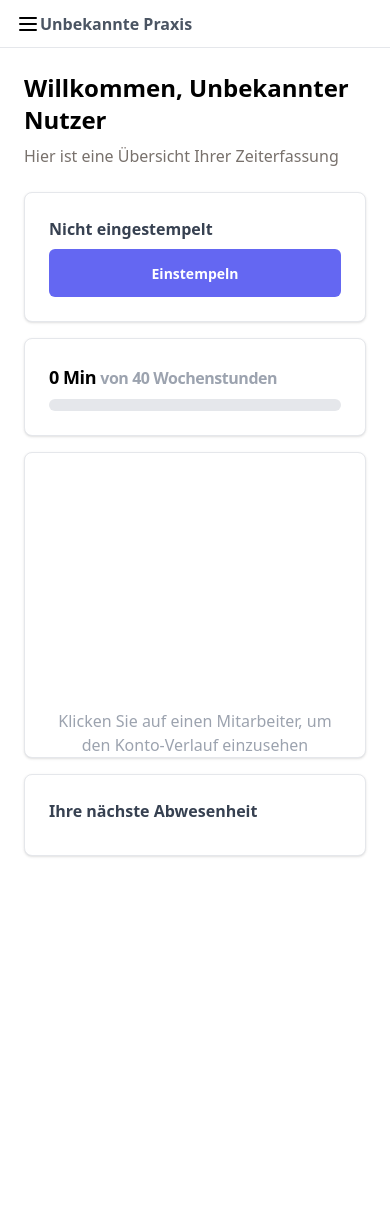
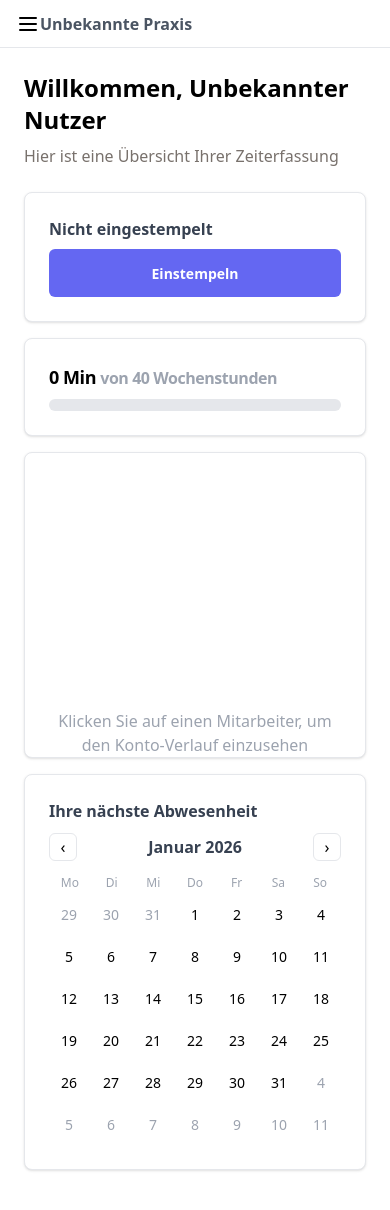
Before and after one commit to webcycl/Vue.js-Time-Management-App, a Vue app: page /home in a window 390 px wide. Shown: the top 1210 px of the page. Before the commit the page ends 960 px from the top, so only its background shows below. Built offline with nearby package versions, Linux system fonts and the light colour scheme.

Commit message:
add calender and fix menu

```diff
--- a/src/components/NextAbsenceCalendar.vue
+++ b/src/components/NextAbsenceCalendar.vue
@@ -6,7 +6,7 @@
         class="h-7 w-7 border rounded-md hover:bg-gray-100 flex items-center justify-center"
         @click="prevMonth"
       >
-        <ChevronLeft class="w-4 h-4" />
+        ‹
       </button>
 
       <span class="flex-1 text-center text-base font-semibold text-gray-700">
@@ -17,72 +17,108 @@
         class="h-7 w-7 border rounded-md hover:bg-gray-100 flex items-center justify-center"
         @click="nextMonth"
       >
-        <ChevronRight class="w-4 h-4" />
+        ›
       </button>
     </div>
 
-    <!-- Calendar -->
-    <VueDatePicker
-      v-model="date"
-      inline
-      :month="month"
-      :year="year"
-      :enable-time-picker="false"
-      :hide-navigation="true"
-      auto-apply
-      class="calendar"
-    />
+    <!-- Weekdays -->
+    <div class="grid grid-cols-7 text-xs text-gray-400 mb-1">
+      <div v-for="d in weekdays" :key="d" class="text-center">
+        {{ d }}
+      </div>
+    </div>
+
+    <!-- Days -->
+    <div class="grid grid-cols-7 gap-0.5">
+      <div
+        v-for="(day, index) in calendarDays"
+        :key="index"
+        class="aspect-square flex items-center justify-center text-sm rounded-md"
+        :class="{
+          'text-gray-400': !day.currentMonth,
+          'hover:bg-primary/5 cursor-pointer': day.currentMonth
+        }"
+      >
+        {{ day.date }}
+      </div>
+    </div>
   </div>
 </template>
 
 <script setup>
 import { ref, computed } from 'vue'
-import VueDatePicker from '@vuepic/vue-datepicker'
-import '@vuepic/vue-datepicker/dist/main.css'
 
-import { ChevronLeft, ChevronRight } from 'lucide-vue-next'
+const today = new Date()
+const currentMonth = ref(today.getMonth())
+const currentYear = ref(today.getFullYear())
 
-const date = ref(new Date())
-const month = ref(date.value.getMonth())
-const year = ref(date.value.getFullYear())
+const weekdays = ['Mo', 'Di', 'Mi', 'Do', 'Fr', 'Sa', 'So']
 
 const monthYear = computed(() =>
-  date.value.toLocaleDateString('de-DE', {
+  new Date(currentYear.value, currentMonth.value).toLocaleDateString('de-DE', {
     month: 'long',
     year: 'numeric',
   })
 )
 
+const daysInMonth = (month, year) =>
+  new Date(year, month + 1, 0).getDate()
+
+const firstDayOfMonth = computed(() => {
+  const day = new Date(currentYear.value, currentMonth.value, 1).getDay()
+  return day === 0 ? 6 : day - 1 // convert Sunday → last
+})
+
+const calendarDays = computed(() => {
+  const days = []
+
+  const prevMonthDays = daysInMonth(
+    currentMonth.value - 1,
+    currentYear.value
+  )
+
+  // Previous month filler
+  for (let i = firstDayOfMonth.value - 1; i >= 0; i--) {
+    days.push({
+      date: prevMonthDays - i,
+      currentMonth: false,
+    })
+  }
+
+  // Current month
+  for (let i = 1; i <= daysInMonth(currentMonth.value, currentYear.value); i++) {
+    days.push({
+      date: i,
+      currentMonth: true,
+    })
+  }
+
+  // Next month filler
+  while (days.length < 42) {
+    days.push({
+      date: days.length - daysInMonth(currentMonth.value, currentYear.value) + 1,
+      currentMonth: false,
+    })
+  }
+
+  return days
+})
+
 const prevMonth = () => {
-  if (month.value === 0) {
-    month.value = 11
-    year.value--
+  if (currentMonth.value === 0) {
+    currentMonth.value = 11
+    currentYear.value--
   } else {
-    month.value--
+    currentMonth.value--
   }
 }
 
 const nextMonth = () => {
-  if (month.value === 11) {
-    month.value = 0
-    year.value++
+  if (currentMonth.value === 11) {
+    currentMonth.value = 0
+    currentYear.value++
   } else {
-    month.value++
+    currentMonth.value++
   }
 }
 </script>
-
-<style scoped>
-.calendar :deep(.dp__calendar) {
-  width: 100%;
-}
-
-.calendar :deep(.dp__cell_inner) {
-  border-radius: 6px;
-  font-size: 13px;
-}
-
-.calendar :deep(.dp__cell_inner:hover) {
-  background-color: rgba(59, 130, 246, 0.05);
-}
-</style>
--- a/src/pages/Home.vue
+++ b/src/pages/Home.vue
@@ -1,9 +1,11 @@
 <template>
   <div
-    class="w-full h-screen grid grid-rows-[auto_1fr] lg:grid-rows-none lg:grid-cols-[16rem_1fr]"
+    class="w-full h-screen "
   >
     <!-- Sidebar -->
-    <aside class="bg-background h-full w-64 border-r hidden lg:flex flex-col">
+    <aside
+      class="bg-background fixed left-0 top-0 h-screen w-64 border-r hidden lg:flex flex-col z-30"
+    >
       <!-- Logo -->
       <div class="flex items-center justify-center px-8 h-16 border-b gap-3">
         <span class="text-xs text-[#313230] font-semibold">Unbekannte Praxis</span>
@@ -35,11 +37,9 @@
     </aside>
 
     <!-- Main Content -->
-    <div class="flex flex-col h-full">
+<div class="flex flex-col min-h-screen lg:ml-64">
       <!-- Mobile Header -->
-      <header
-        class="flex items-center justify-between h-12 border-b lg:hidden px-4"
-      >
+      <header class="flex items-center justify-between h-12 border-b lg:hidden px-4">
         <button @click="sidebarOpen = !sidebarOpen">
           <svg class="w-6 h-6" fill="none" stroke="currentColor" viewBox="0 0 24 24">
             <path
@@ -50,7 +50,10 @@
             />
           </svg>
         </button>
-        <span class="text-base truncate font-semibold text-gray-600 overflow-hidden text-ellipsis mr-auto select-none">Unbekannte Praxis</span>
+        <span
+          class="text-base truncate font-semibold text-gray-600 overflow-hidden text-ellipsis mr-auto select-none"
+          >Unbekannte Praxis</span
+        >
       </header>
 
       <!-- Content -->
@@ -90,13 +93,11 @@
             </span>
           </div>
 
-         <div class="p-6 bg-white border rounded-lg shadow">
+          <div class="p-6 bg-white border rounded-lg shadow">
             <h3 class="font-bold text-gray-700 mb-2">Ihre nächste Abwesenheit</h3>
-
+            <NextabsenceCalendar></NextabsenceCalendar>
           </div>
         </div>
-
-
       </main>
     </div>
   </div>
@@ -105,6 +106,7 @@
 <script setup>
 import SidebarLink from "@/components/SidebarLink.vue";
 import sidebarAction from "@/components/SidebarAction.vue";
+import NextabsenceCalendar from "@/components/NextAbsenceCalendar.vue";
 </script>
 
 <style scoped>
```
